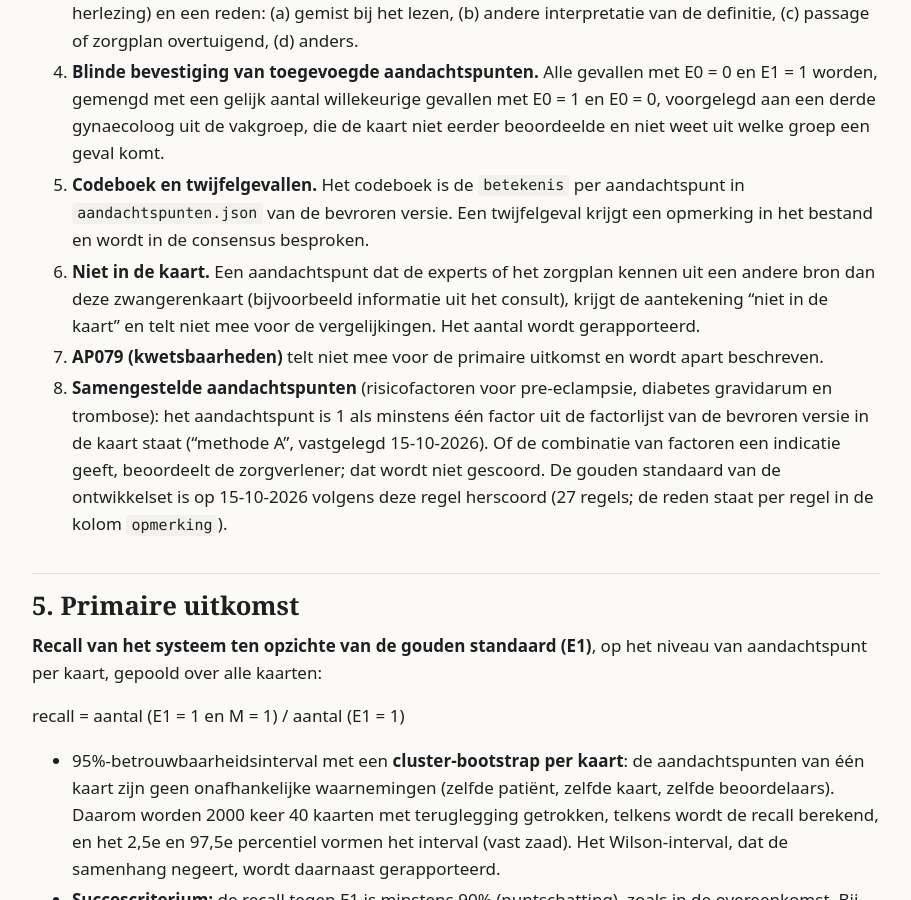
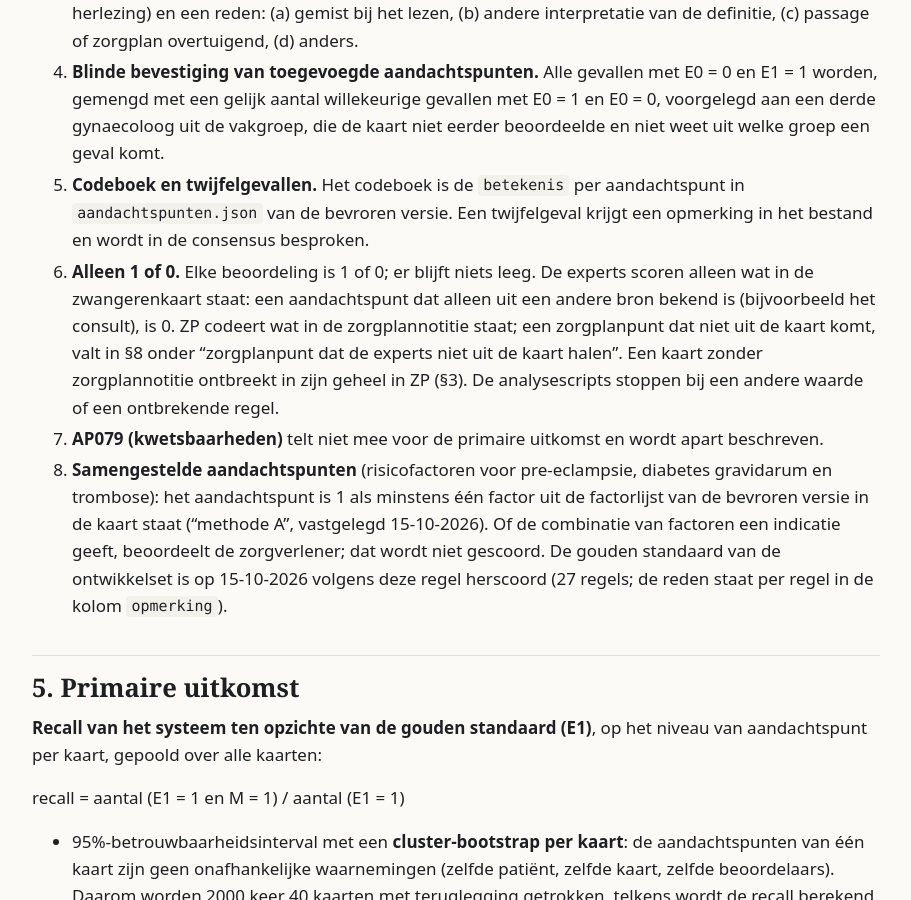
Before and after one commit to Andymaarten/ZwangerenkaartAI, a Jekyll site: the page built from docs/validatieprotocol.md, in a window 1280 px wide and 900 px high, scrolled down 3773 px. Shown: the whole window, without its empty margins (184-1095 px from the left). Built offline with Jekyll 4.4.1, drawn with Linux system fonts in a browser that asks for light colours.

Commit message:
20-10-2026: beoordelingen alleen 1 of 0, niets leeg; 'niet in de kaart' vervalt (§4.6)

```diff
--- a/docs/validatieprotocol.md
+++ b/docs/validatieprotocol.md
@@ -120,9 +120,11 @@ Per kaart en per aandachtspunt worden vier beoordelingen vastgelegd (0 = niet va
    de kaart niet eerder beoordeelde en niet weet uit welke groep een geval komt.
 5. **Codeboek en twijfelgevallen.** Het codeboek is de `betekenis` per aandachtspunt in `aandachtspunten.json` van de
    bevroren versie. Een twijfelgeval krijgt een opmerking in het bestand en wordt in de consensus besproken.
-6. **Niet in de kaart.** Een aandachtspunt dat de experts of het zorgplan kennen uit een andere bron dan deze
-   zwangerenkaart (bijvoorbeeld informatie uit het consult), krijgt de aantekening "niet in de kaart" en telt niet mee
-   voor de vergelijkingen. Het aantal wordt gerapporteerd.
+6. **Alleen 1 of 0.** Elke beoordeling is 1 of 0; er blijft niets leeg. De experts scoren alleen wat in de
+   zwangerenkaart staat: een aandachtspunt dat alleen uit een andere bron bekend is (bijvoorbeeld het consult), is 0.
+   ZP codeert wat in de zorgplannotitie staat; een zorgplanpunt dat niet uit de kaart komt, valt in §8 onder
+   "zorgplanpunt dat de experts niet uit de kaart halen". Een kaart zonder zorgplannotitie ontbreekt in zijn geheel in
+   ZP (§3). De analysescripts stoppen bij een andere waarde of een ontbrekende regel.
 7. **AP079 (kwetsbaarheden)** telt niet mee voor de primaire uitkomst en wordt apart beschreven.
 8. **Samengestelde aandachtspunten** (risicofactoren voor pre-eclampsie, diabetes gravidarum en trombose): het
    aandachtspunt is 1 als minstens één factor uit de factorlijst van de bevroren versie in de kaart staat ("methode A",
```
Also changed, not shown: docs/beperkingen.md (+2 -2 lines).
